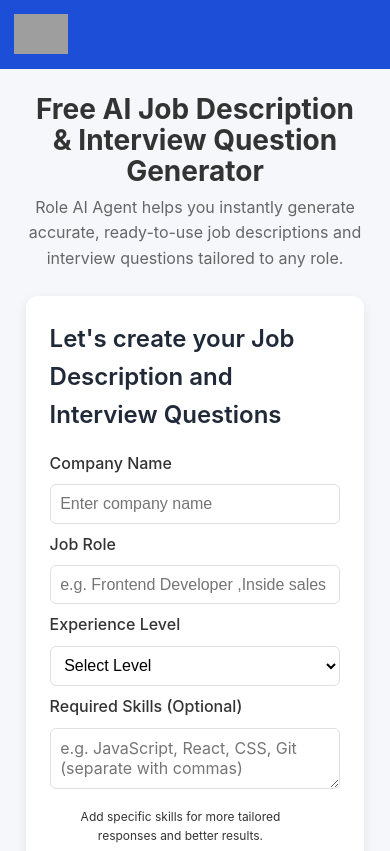
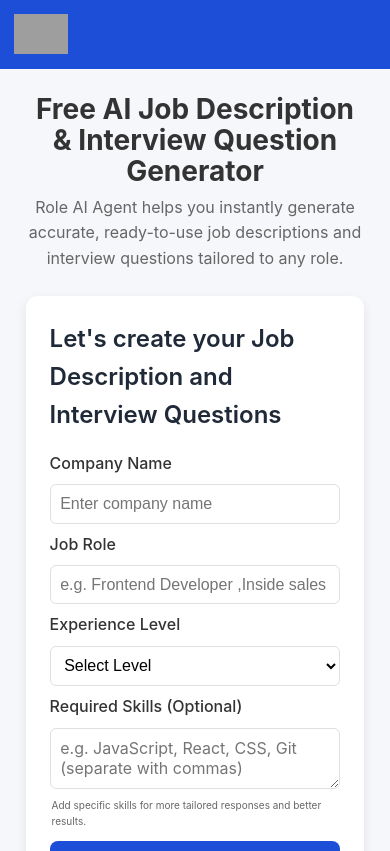
Before and after one commit to kollucharan/Interview_and_job_generator, a React (Vite) app in the folder frontend/: page / in a window 390 px wide. Shown: the top 851 px of the page. Built offline with nearby package versions, Linux system fonts and the light colour scheme; grey boxes are pictures that could not be loaded.

Commit message:
modified hint

```diff
--- a/frontend/src/Home.jsx
+++ b/frontend/src/Home.jsx
@@ -188,7 +188,7 @@ export default function Home() {
             />
           </div>
           <p className="form-tip">
-            Add specific skills for more tailored responses and better results.
+           Add specific skills for more tailored responses and better results.
           </p>
           <button
             className="generate-btn"
--- a/frontend/src/HomeStyles.css
+++ b/frontend/src/HomeStyles.css
@@ -811,17 +811,17 @@ label {
   width: auto;
 }
 .form-tip {
-  margin-top: 10px;
-  color: #333;
-  font-size: 14px;
-  text-align: center;
-  max-width: 90%;
-
+  margin-top: 8px;
+  color: #666;
+  font-size: 11px;
+  text-align: left;
+  max-width: 100%;
+  padding-left: 2px;
 }
 
 @media (max-width: 480px) {
   .form-tip {
-    font-size: 12px;
-    padding: 8px 10px;
+    font-size: 10px;
+    padding-left: 2px;
   }
 }
```
